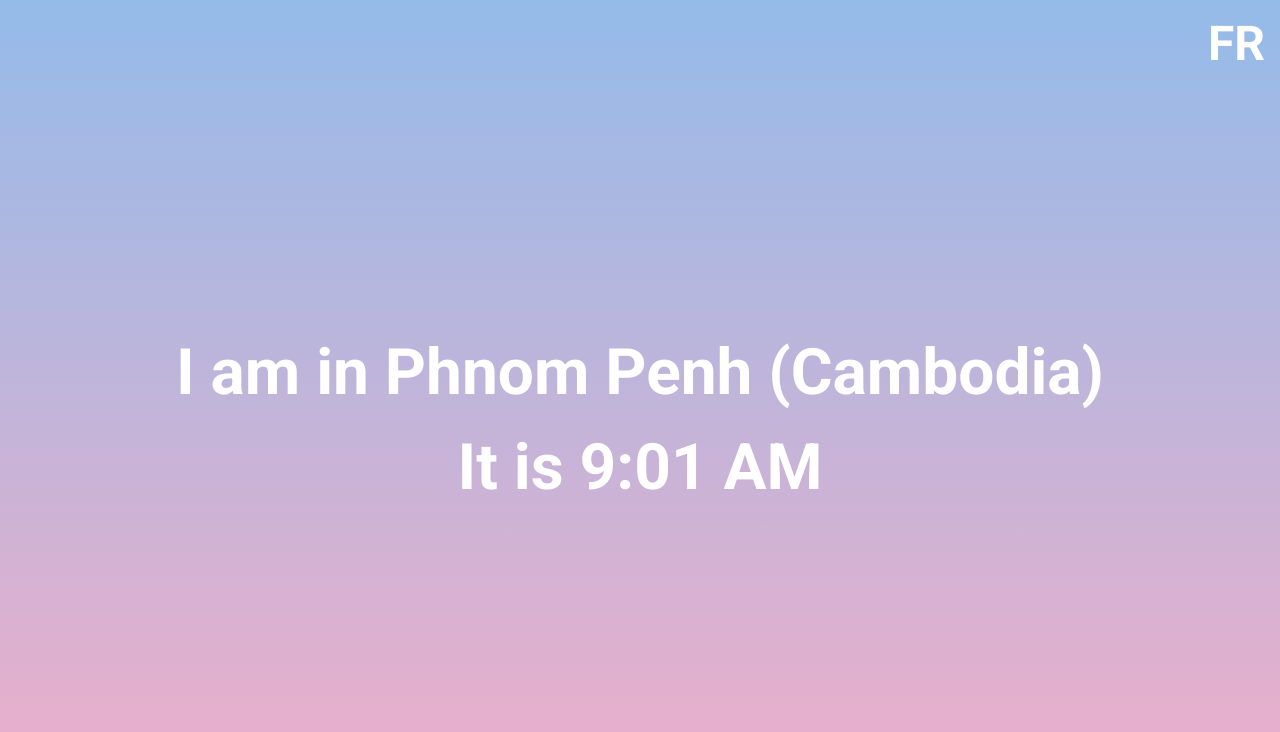
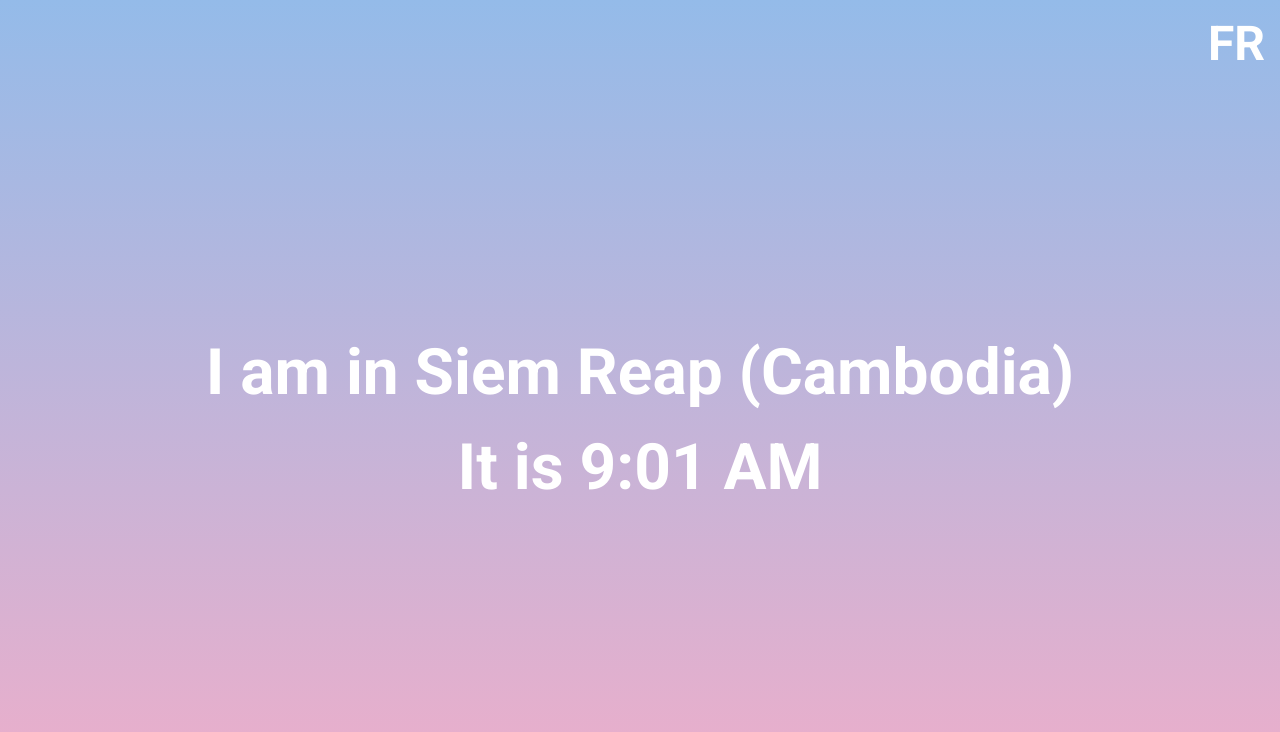
Before and after one commit to katima-g33k/where-am-i, a React (Create React App) app: page / in a window 1280 px wide. Shown: the top 732 px of the page. Built offline with nearby package versions, Linux system fonts and the light colour scheme.

Commit message:
Update location

```diff
--- a/package.json
+++ b/package.json
@@ -1,6 +1,6 @@
 {
   "name": "where-am-i",
-  "version": "0.1.6",
+  "version": "0.1.7",
   "homepage": "https://katima-g33k.github.io/where-am-i",
   "private": false,
   "dependencies": {
--- a/src/data/index.ts
+++ b/src/data/index.ts
@@ -3,8 +3,8 @@ import { Data } from "../types";
 const data: Data = {
   timeZone: "Asia/Phnom_Penh",
   city: {
-    en: "Phnom Penh",
-    fr: "Phnom Penh",
+    en: "Siem Reap",
+    fr: "Siem Reap",
   },
   country: {
     en: "Cambodia",
```
